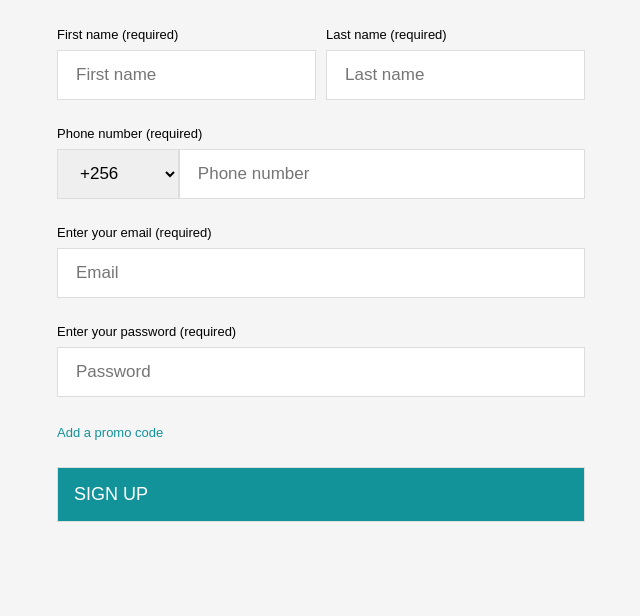
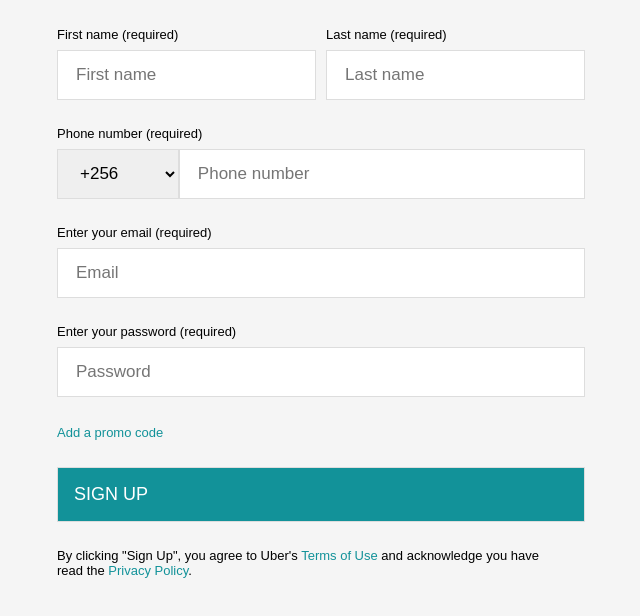
Before and after one commit to crytos/level-up, a plain HTML site: page index.html in a window 1280 px wide. Shown: the part 222-838 px from the top of the page, without its empty margins (319-959 px from the left). Before the commit the page ends 810 px from the top, so only its background shows below. Drawn offline with Linux system fonts and the light colour scheme.

Commit message:
Adds terms and conditions [Finishes #159520084]

```diff
--- a/css/main.css
+++ b/css/main.css
@@ -105,6 +105,10 @@
   font-size: 13px;
 }
 
+.Terms {
+  font-size: 13px;
+}
+
 button.main {
   background: #129299;
   padding: 16px;
--- a/index.html
+++ b/index.html
@@ -60,6 +60,12 @@
 				<div class="form-element">
 					<button type="submit" name="submit" class="main">Sign up</button>
 				</div>
+				<div class="form-element Terms">
+					By clicking "Sign Up", you agree to Uber's
+					<a class="promo" href="#">Terms of Use</a> and acknowledge you have
+					<br> read the
+					<a class="promo" href="#">Privacy Policy</a>.
+				</div>
 			</form>
 		</section>
 	</main>
```
